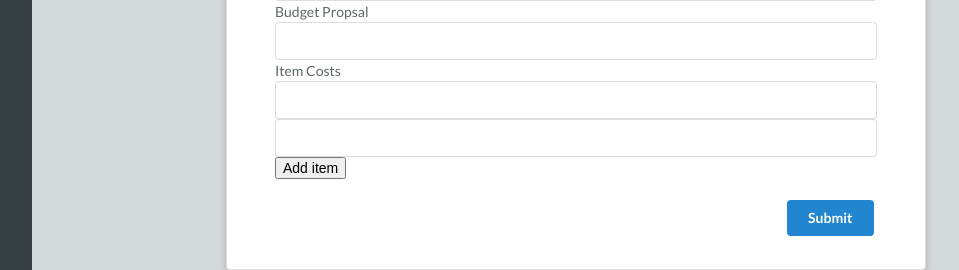
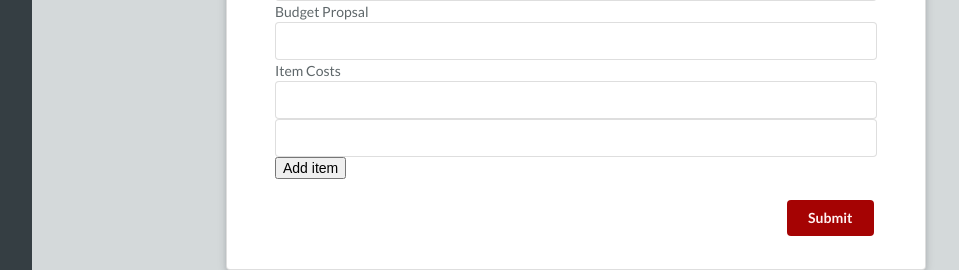
Before and after one commit to razerater/web-sys-term-project, a PHP site: page /dashboard.html in a window 1280 px wide. Shown: the part 1078-1348 px from the top of the page, without its empty margins (160-1119 px from the left). Run offline with PHP 8.4, Linux system fonts and the light colour scheme; some libraries are stand-ins or nearby versions.

Commit message:
submit button color change

```diff
--- a/resources/static/style.css
+++ b/resources/static/style.css
@@ -158,6 +158,8 @@ div.content:hover i.remove.icon {
 .ui.form .submitbutton {
   float: right;
   clear: both;
+  background-color: #a50303 !important;
+  color: #fff2f2 !important;
 }
 
 .item .description {
```
